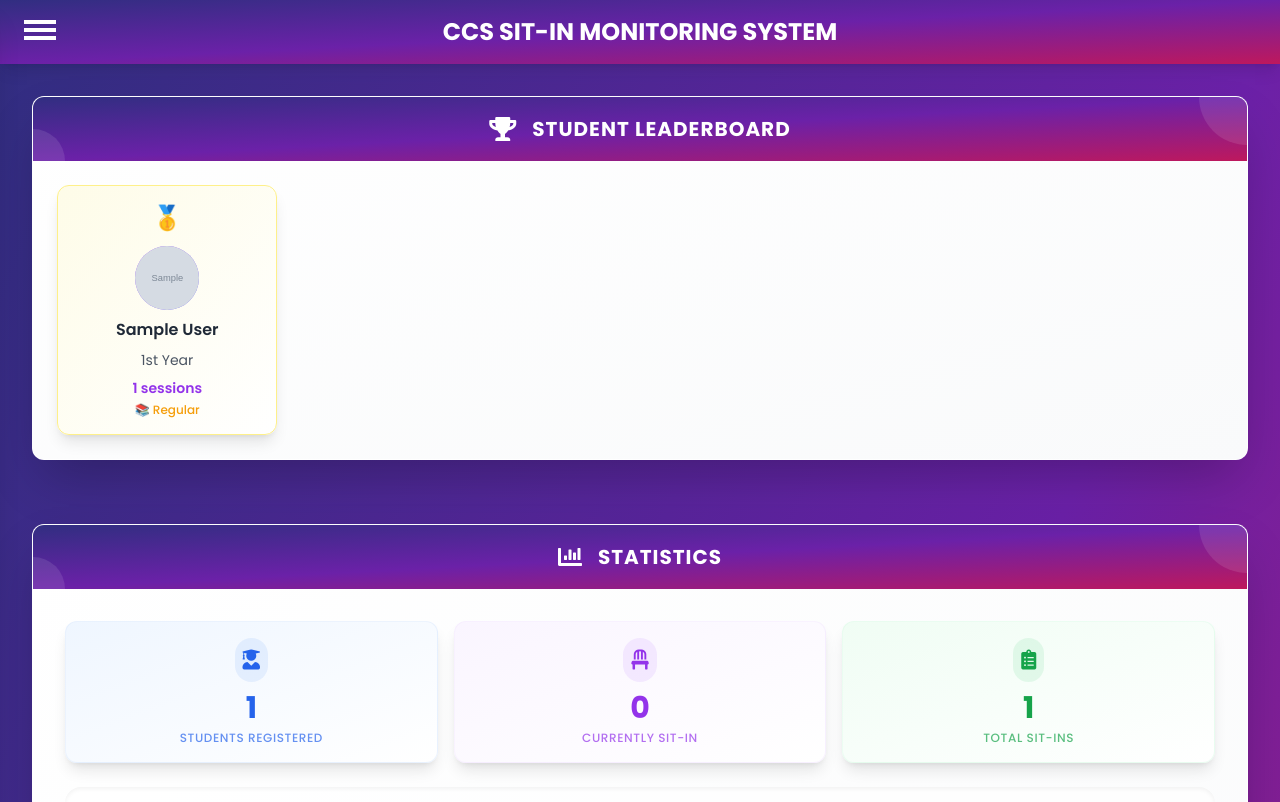
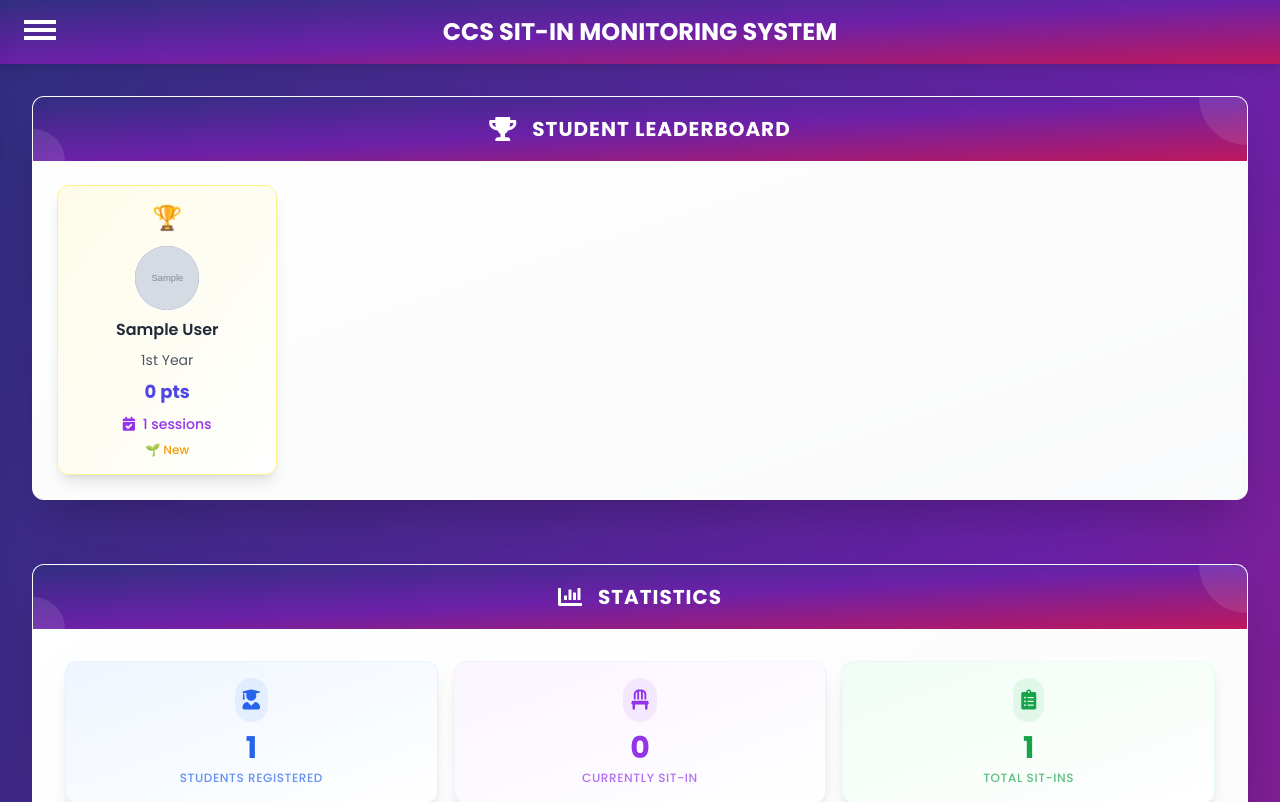
Before and after one commit to alexussagaral01/SITIN_MONITORING, a PHP site: page /admin/admin_dashboard.php in a window 1280 px wide. Shown: the top 802 px of the page. Run offline with PHP 8.4, Linux system fonts and the light colour scheme; the visitor is signed in with stand-in values (Sample User, id 1); data comes from the database, SQL or seed files in the repository; tables that the repository leaves empty hold one stand-in row (values such as "Sample post"); grey boxes marked "Sample" are stand-in pictures; some libraries are stand-ins or nearby versions.

Commit message:
UPDATED AS OF 04/21/2025

```diff
--- a/admin/admin_dashboard.php
+++ b/admin/admin_dashboard.php
@@ -106,18 +106,24 @@ $yearLevelLabelsJSON = json_encode(array_keys($yearLevelCounts)); // Fixed from
 // Initialize leaderboard array
 $leaderboardData = [];
 
-// Get leaderboard data for top 5 most active students
+// Update the leaderboard query to handle point limits
 $leaderboardQuery = "
     SELECT
         u.FIRST_NAME,
         u.LAST_NAME,
         u.YEAR_LEVEL,
         u.UPLOAD_IMAGE,
-        COUNT(c.SITIN_ID) as total_sessions
+        COUNT(c.SITIN_ID) as total_sessions,
+        CASE
+            WHEN (COUNT(c.SITIN_ID) * 10 +
+                 SUM(TIMESTAMPDIFF(HOUR, c.TIME_IN, COALESCE(c.TIME_OUT, NOW()))) * 5) > 3 THEN 0
+            ELSE (COUNT(c.SITIN_ID) * 10 +
+                 SUM(TIMESTAMPDIFF(HOUR, c.TIME_IN, COALESCE(c.TIME_OUT, NOW()))) * 5)
+        END as total_points
     FROM users u
     LEFT JOIN curr_sitin c ON u.IDNO = c.IDNO
     GROUP BY u.IDNO, u.FIRST_NAME, u.LAST_NAME, u.YEAR_LEVEL, u.UPLOAD_IMAGE
-    ORDER BY total_sessions DESC
+    ORDER BY total_points DESC, total_sessions DESC
     LIMIT 5
 ";
 
@@ -315,6 +321,7 @@ if ($result) {
                     <h2 class="text-xl font-bold tracking-wider uppercase relative z-10">Student Leaderboard</h2>
                 </div>
 
+                <!-- Leaderboard Card Content -->
                 <div class="p-6">
                     <div class="grid grid-cols-1 md:grid-cols-5 gap-4">
                         <?php foreach ($leaderboardData as $index => $student): ?>
@@ -331,25 +338,25 @@ if ($result) {
                                     <div class="text-2xl mb-1">
                                         <?php
                                         switch($index) {
-                                            case 0: echo '🥇'; break;
+                                            case 0: echo '🏆'; break;
                                             case 1: echo '🥈'; break;
                                             case 2: echo '🥉'; break;
-                                            case 3: echo '🏅'; break; // 4th place medal
-                                            case 4: echo '🎖️'; break; // 5th place medal
+                                            case 3: echo '🏅'; break;
+                                            case 4: echo '🎖️'; break;
                                             default: echo ($index + 1);
                                         }
                                         ?>
                                     </div>
 
-                                    <!-- Replace the Student Avatar div with this updated version -->
+                                    <!-- Student Avatar -->
                                     <div class="w-16 h-16 rounded-full overflow-hidden bg-gradient-to-br from-purple-500 to-indigo-500 flex items-center justify-center">
                                         <?php if (!empty($student['UPLOAD_IMAGE'])): ?>
                                             <img src="../images/<?php echo $student['UPLOAD_IMAGE']; ?>"
                                                  alt="<?php echo htmlspecialchars($student['FIRST_NAME']); ?>"
                                                  class="w-full h-full object-cover"
-                                                 onerror="this.onerror=null; this.src='../images/default.jpg';">
+                                                 onerror="this.onerror=null; this.src='../images/image.jpg';">
                                         <?php else: ?>
-                                            <img src="../images/default.jpg"
+                                            <img src="../images/image.jpg"
                                                  alt="Default Profile"
                                                  class="w-full h-full object-cover">
                                         <?php endif; ?>
@@ -366,18 +373,39 @@ if ($result) {
                                     </div>
 
                                     <!-- Stats -->
-                                    <div class="text-sm space-y-1">
-                                        <div class="font-semibold text-purple-600">
-                                            <?php echo $student['total_sessions'] ?? 0; ?> sessions
+                                    <div class="text-sm space-y-2">
+                                        <!-- Total Points -->
+                                        <div class="font-bold text-lg text-indigo-600">
+                                            <?php
+                                            $points = $student['total_points'];
+                                            if ($points > 3) {
+                                                echo '0 pts';
+                                                echo '<span class="text-xs text-red-500 block">(Points Reset)</span>';
+                                            } else {
+                                                echo number_format($points) . ' pts';
+                                            }
+                                            ?>
                                         </div>
+
+                                        <!-- Sessions -->
+                                        <div class="font-medium text-purple-600">
+                                            <i class="fas fa-calendar-check mr-1"></i>
+                                            <?php echo $student['total_sessions']; ?> sessions
+                                        </div>
+
+                                        <!-- Rank Badge -->
                                         <div class="text-amber-500 font-medium text-xs">
                                             <?php
-                                            if ($student['total_sessions'] > 20) {
-                                                echo '⭐ Most Active';
-                                            } elseif ($student['total_sessions'] > 10) {
-                                                echo '✨ Active';
+                                            if ($points > 3) {
+                                                echo '🔄 Points Reset';
+                                            } elseif ($points == 3) {
+                                                echo '⭐ Maximum Points';
+                                            } elseif ($points == 2) {
+                                                echo '✨ Advanced';
+                                            } elseif ($points == 1) {
+                                                echo '📚 Active';
                                             } else {
-                                                echo '📚 Regular';
+                                                echo '🌱 New';
                                             }
                                             ?>
                                         </div>
```
Also changed, not shown: images/68010127770e3_67dd8a57c0126_meow.jpg (added).
